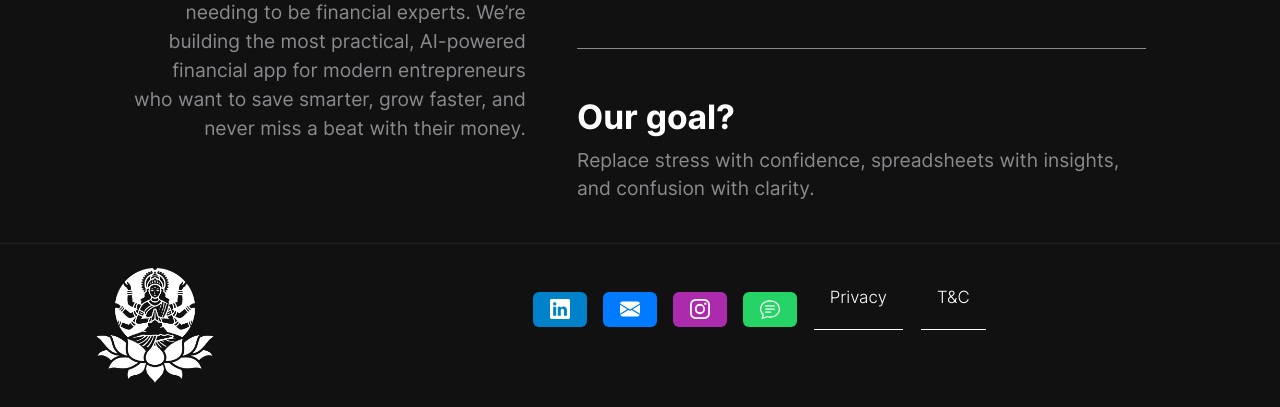
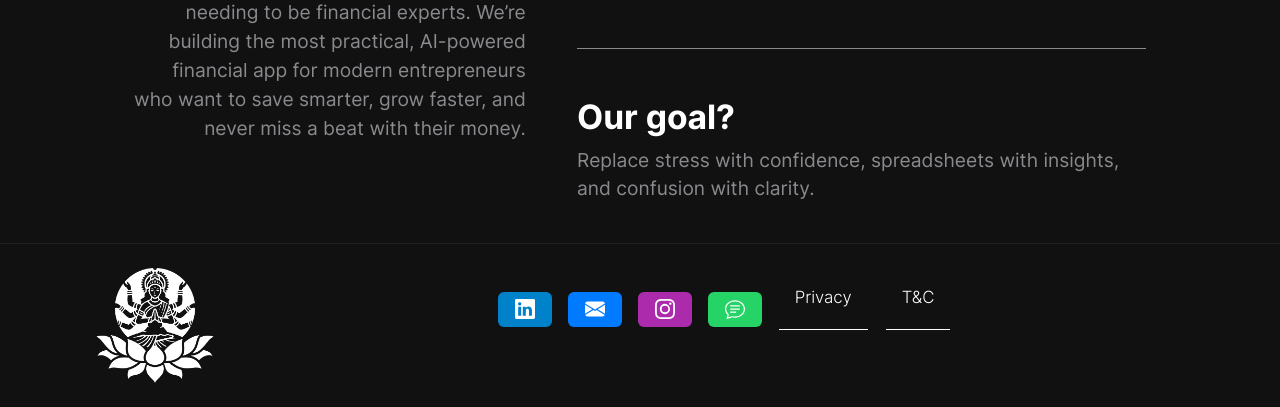
Before and after one commit to VikasEW/Laxmii, a Flask app: page / in a window 1280 px wide. Shown: the part 1449-1856 px from the top of the page. Run offline with Flask 3, Linux system fonts and the light colour scheme; some libraries are stand-ins or nearby versions.

Commit message:
Laxmii app website changes

```diff
--- a/templates/index.html
+++ b/templates/index.html
@@ -204,7 +204,7 @@
           </a>
         </div>
 
-        <div class="col ms-5 ps-5 text-center">
+        <div class="col text-center">
         <div class="container text-secondary fw-lighter">
         <div class="row d-inline-flex gap-3">
 
```
